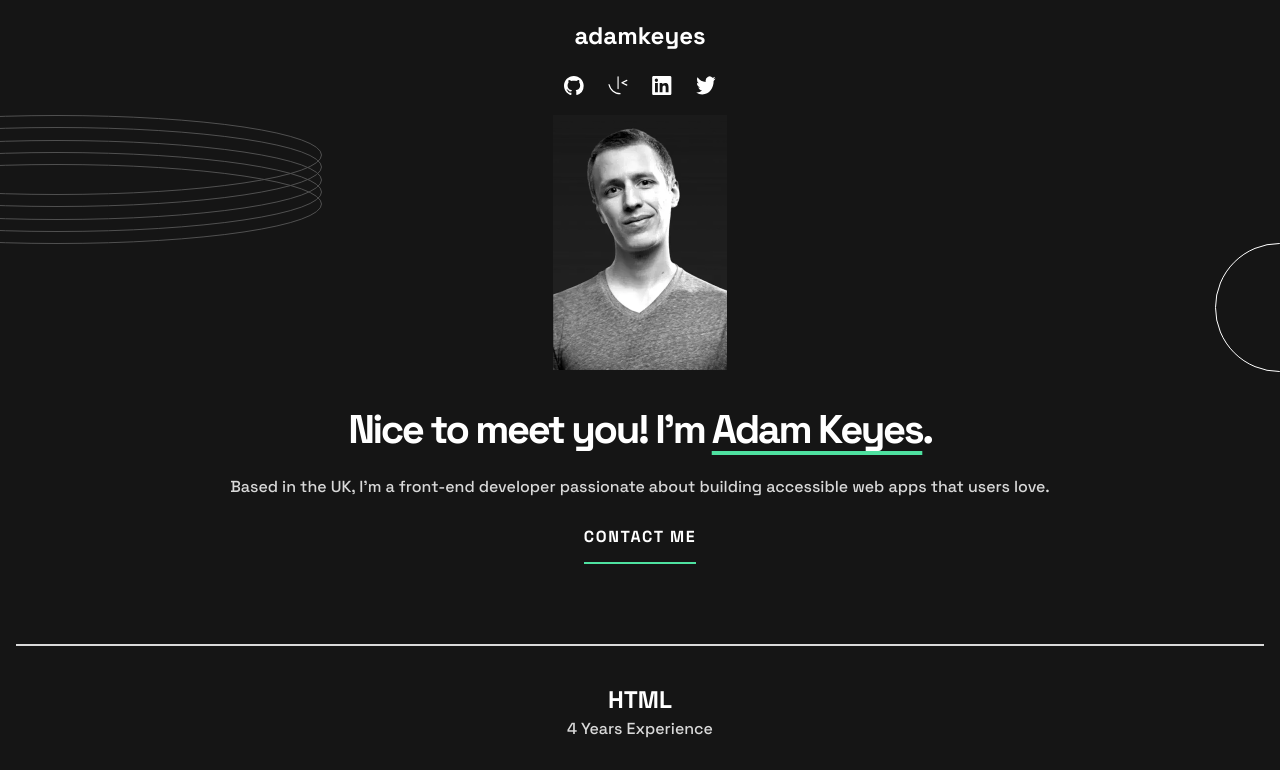
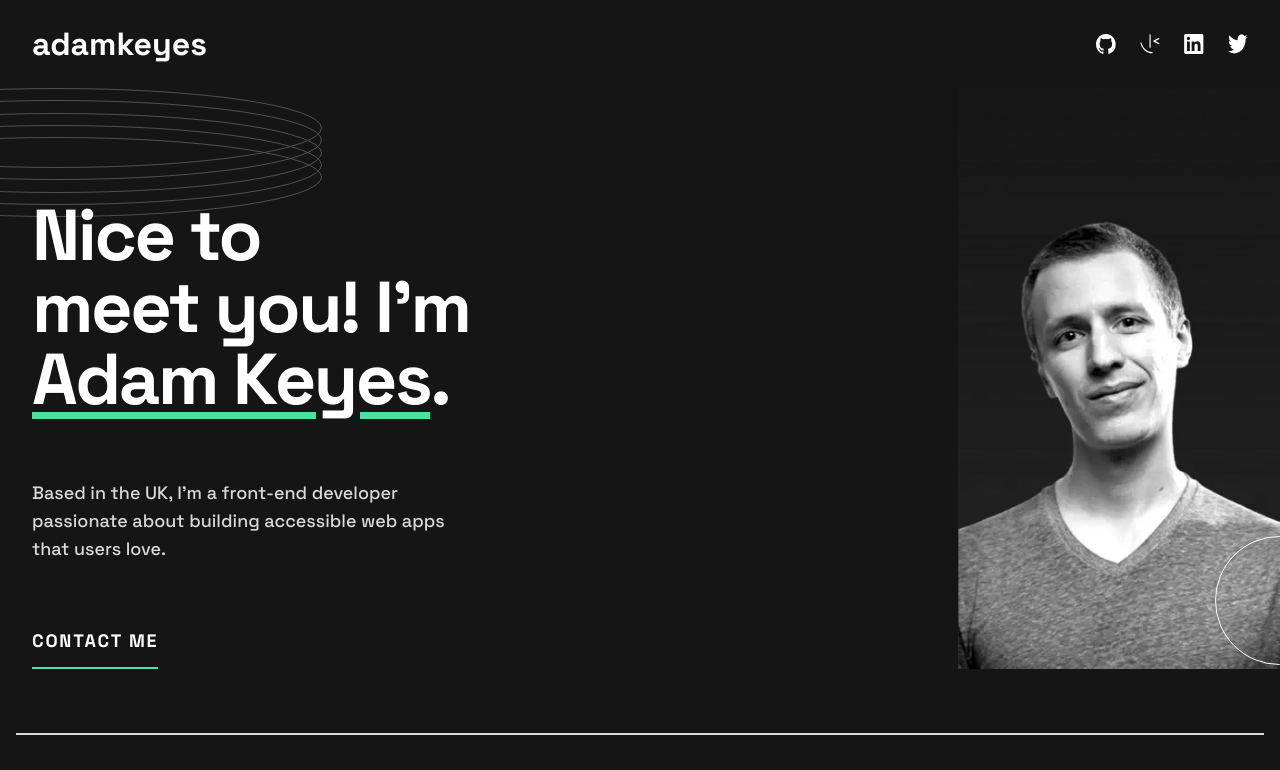
Before and after one commit to JayBrown92/single-page-developer-portfolio, a Next.js app: page / in a window 1280 px wide. Shown: the top 770 px of the page. Built offline with nearby package versions, Linux system fonts and the light colour scheme.

Commit message:
fin: hero sec. added: md font sizes

```diff
--- a/src/components/UI/Container.tsx
+++ b/src/components/UI/Container.tsx
@@ -5,6 +5,8 @@ type Props = {
 
 export default function Container({ children, className }: Props) {
   return (
-    <div className={`container mx-auto px-4 ${className}`}>{children}</div>
+    <div className={`container mx-auto px-4 md:px-8 ${className}`}>
+      {children}
+    </div>
   );
 }
--- a/src/components/content/Hero.tsx
+++ b/src/components/content/Hero.tsx
@@ -1,28 +1,40 @@
 import Image from "next/image";
 
 import DeveloperImg from "../../../public/image-profile-mobile.webp";
+import DeveloperImgMd from "../../../public/image-profile-mobile.webp";
 import ringsPattern from "../../../public/pattern-rings.svg";
 import circlePattern from "../../../public/pattern-circle.svg";
 import Section from "../UI/Section";
 import Button from "../UI/Button";
+import Container from "../UI/Container";
 
 export default function Hero() {
   return (
-    <Section id={"hero-section"} className="pb-20">
+    <Section id={"hero-section"} className=" ">
+      <Container className="relative flex flex-col justify-between pb-20 md:flex-row md:justify-end md:pb-16">
         {" "}
         <Image
           src={DeveloperImg}
           width={174}
           height={383}
-        className="relative bottom-32 mx-auto -mb-32"
+          className="relative bottom-32 mx-auto -mb-32 md:hidden"
+          alt="image of developer adam keyes"
+        />
+        <Image
+          src={DeveloperImgMd}
+          width={322}
+          height={600}
+          priority
+          className="relative -right-8 -top-32 order-2 -mb-32 hidden min-w-[322px] md:block "
           alt="image of developer adam keyes"
         />
         <div
           id="hero-content"
-        className="container mx-auto mt-10 flex flex-col items-center gap-6  px-4 text-center"
+          className=" z-10 mt-10 flex flex-col items-center gap-6  text-center md:absolute md:bottom-16 md:left-8 md:order-1 md:w-[443px] md:items-start md:gap-16 md:text-left"
         >
           <h1>
-          Nice to meet you! I&apos;m{" "}
+            Nice to <br className=" hidden md:inline" /> meet you! I&apos;m{" "}
+            <br className=" hidden md:inline" />
             <span className=" underline decoration-color-accent decoration-solid underline-offset-8">
               Adam Keyes
             </span>
@@ -34,6 +46,7 @@ export default function Hero() {
           </p>{" "}
           <Button href="#contact-me-section">CONTACT ME</Button>
         </div>
+      </Container>
       <Image
         src={ringsPattern}
         width={530}
@@ -46,7 +59,7 @@ export default function Hero() {
         width={129}
         height={129}
         alt="pattern for hero section design consiting of multiple flat rings"
-        className="absolute -right-16 top-32 z-[-1]"
+        className="absolute -right-16 top-32 z-10 md:top-[28rem]"
       />
     </Section>
   );
--- a/src/components/content/Template.tsx
+++ b/src/components/content/Template.tsx
@@ -3,6 +3,7 @@ import GithubIcon from "../../../public/icon-github.svg";
 import FrontendMentorIcon from "../../../public/icon-frontend-mentor.svg";
 import LinkedInIcon from "../../../public/icon-linkedin.svg";
 import TwitterIcon from "../../../public/icon-twitter.svg";
+import Container from "../UI/Container";
 
 type PropTypes = {
   children: React.ReactNode;
@@ -33,21 +34,25 @@ export default function Template({ children }: PropTypes) {
     },
   ];
 
-  const logo = <h4 className="basis-full text-center">adamkeyes</h4>;
+  const logo = <h4 className=" text-center md:text-left">adamkeyes</h4>;
   const iconMap = icons.map((icon, index) => {
     const { src, alt } = icon;
     return <Image key={index} src={src} alt={alt} width={20} height={20} />;
   });
   return (
     <>
-      <header className=" flex flex-wrap justify-center gap-6 py-5">
-        {logo}
-        {iconMap}
+      <header className="bg-primary-bg/0">
+        <Container className=" flex flex-col items-center justify-center  gap-6 py-7  md:flex-row md:flex-nowrap md:justify-between md:gap-0">
+          {logo}
+          <div className="flex  justify-center gap-6 ">{iconMap}</div>
+        </Container>
       </header>
       {children}
-      <footer className=" flex flex-wrap justify-center gap-6 py-10">
-        {logo}
-        {iconMap}
+      <footer className=" flex flex-wrap justify-center  gap-6 py-10">
+        <Container className=" flex flex-col items-center justify-center gap-6 py-5  md:flex-row md:flex-nowrap md:justify-between md:gap-0">
+          {logo}
+          <div className="flex  justify-center gap-6 ">{iconMap}</div>
+        </Container>
       </footer>
     </>
   );
--- a/src/pages/_document.tsx
+++ b/src/pages/_document.tsx
@@ -4,7 +4,7 @@ export default function Document() {
   return (
     <Html lang="en" className="!scroll-smooth">
       <Head />
-      <body className=" bg-primary-bg font-space-grotesk text-base">
+      <body className=" bg-primary-bg font-space-grotesk ">
         <Main />
         <NextScript />
       </body>
--- a/src/styles/globals.css
+++ b/src/styles/globals.css
@@ -25,6 +25,24 @@
   h4 {
     @apply text-lg;
   }
+
+  @screen md {
+    h1,
+    h2 {
+      @apply text-2xl-2;
+    }
+    h3 {
+      @apply text-xl;
+    }
+    h4 {
+      @apply text-lg-2;
+    }
+    body {
+      @apply text-base-2;
+    }
+  }
+  @screen lg {
+  }
 }
 
 @layer components {
--- a/tailwind.config.js
+++ b/tailwind.config.js
@@ -19,11 +19,21 @@ module.exports = {
       "color-secondary": "#ffffff",
       "color-accent": "#4EE1A0",
       "color-disabled": "FF6F5B",
+      "transparent-bg": "transparent",
     },
     fontSize: {
       base: ["1rem", "1.625rem"],
+      "base-2": ["1.125rem", "1.75rem"],
+
       lg: [
         "1.5rem",
+        {
+          lineHeight: "2rem",
+          fontWeight: "700",
+        },
+      ],
+      "lg-2": [
+        "2rem",
         {
           lineHeight: "2rem",
           fontWeight: "700",
@@ -37,10 +47,26 @@ module.exports = {
           fontWeight: "700",
         },
       ],
+      "xl-2": [
+        "3rem",
+        {
+          lineHeight: "3.5rem",
+          letterSpacing: "-0.09rem",
+          fontWeight: "700",
+        },
+      ],
       "2xl": [
         "2.5rem",
         {
           lineHeight: "2.5rem",
+          letterSpacing: "-0.15rem",
+          fontWeight: "700",
+        },
+      ],
+      "2xl-2": [
+        "4.5rem",
+        {
+          lineHeight: "4.5rem",
           letterSpacing: "-0.15rem",
           fontWeight: "700",
         },
```
Lines whose indentation alone changed are shown as unchanged.
